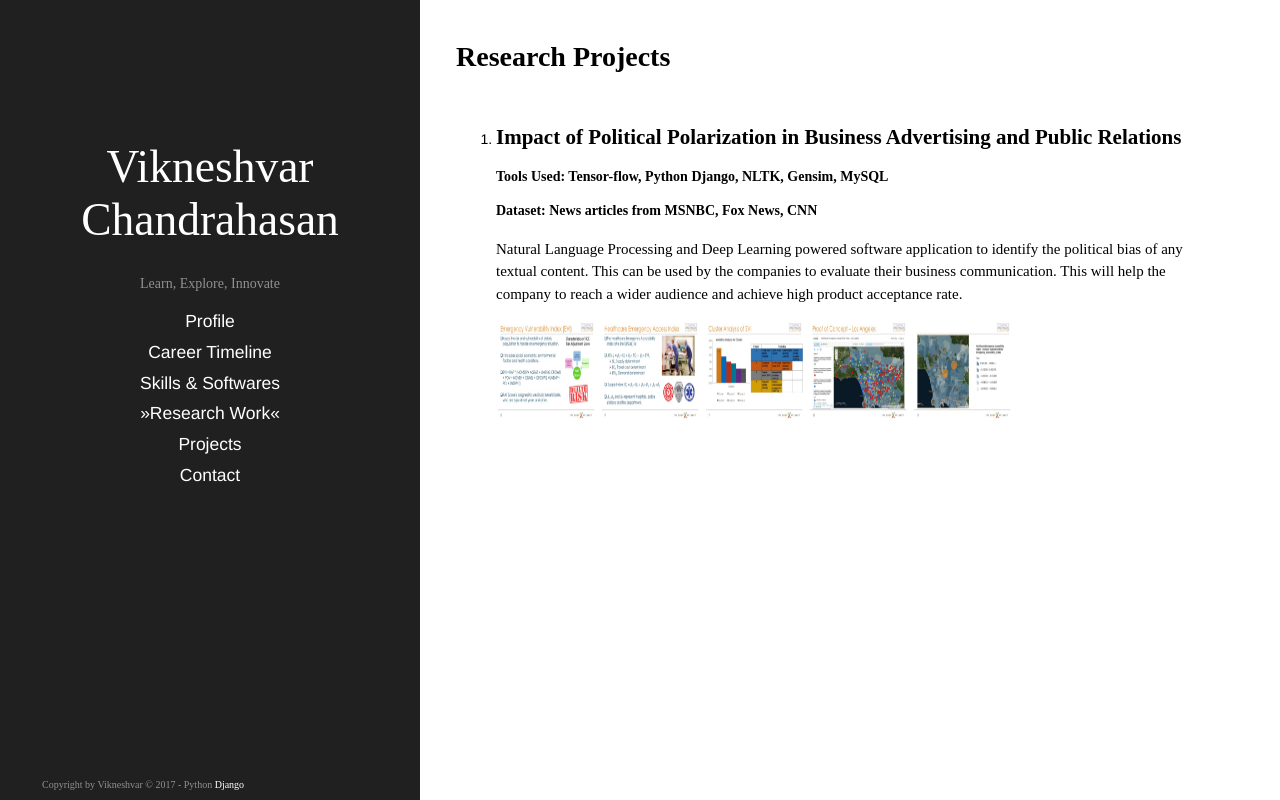
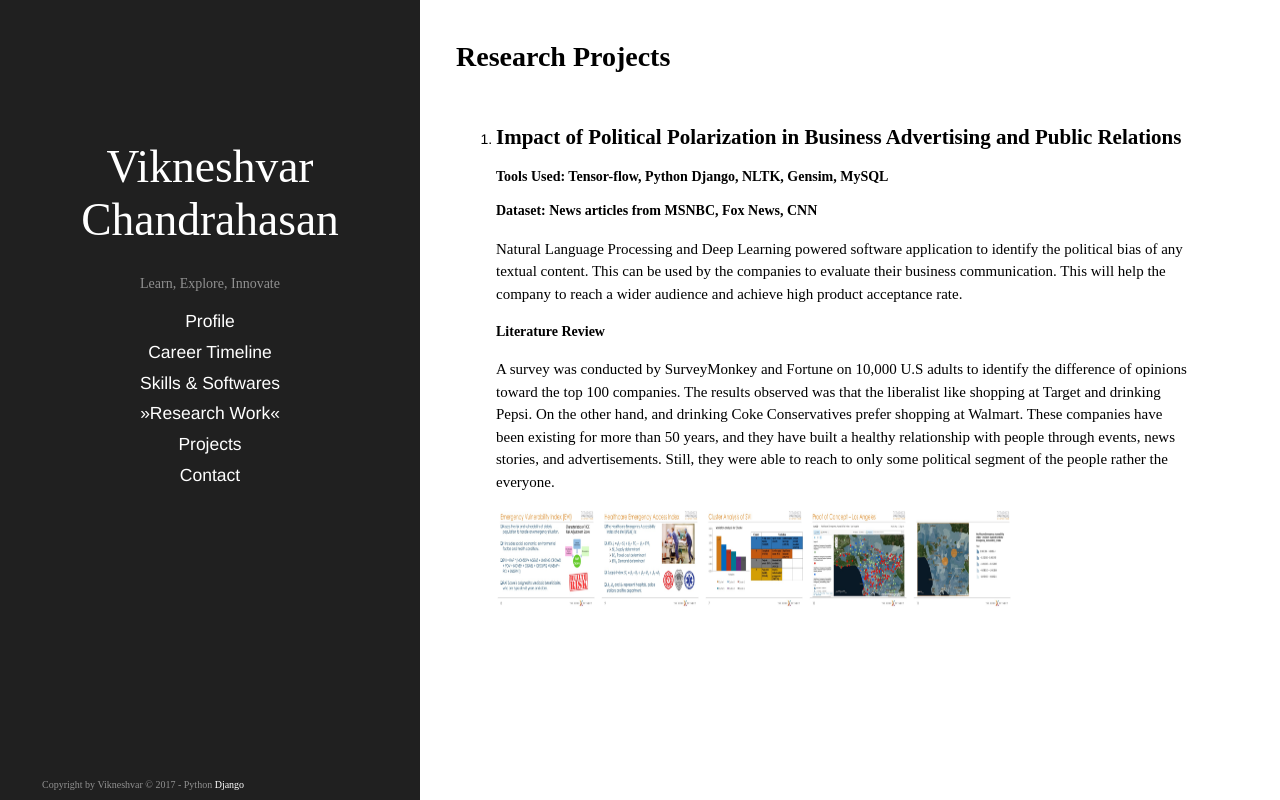
Before and after one commit to Vikneshvar/BazTechStudio, a Django app: page /rp/rep1 in a window 1280 px wide. Run offline with Django 3.2, Linux system fonts and the light colour scheme.

Commit message:
Updated nlp project info1

```diff
--- a/bazwebapp/templates/rep1.html
+++ b/bazwebapp/templates/rep1.html
@@ -58,6 +58,15 @@
           <h4> Dataset: News articles from MSNBC, Fox News, CNN</h4>
             <p> Natural Language Processing and Deep Learning powered software application to identify the political bias of any textual content. This can be used by the companies to evaluate their business communication. This will help the company to reach a wider audience and achieve high product acceptance rate.
             </p>
+          <h4> Literature Review </h4>
+            <p>
+              A survey was conducted by SurveyMonkey and Fortune on 10,000 U.S adults to identify the
+              difference of opinions toward the top 100 companies. The results observed was that the
+              liberalist like shopping at Target and drinking Pepsi. On the other hand, and drinking Coke
+              Conservatives prefer shopping at Walmart. These companies have been existing for more than 50 years,
+              and they have built a healthy relationship with people through events, news stories, and advertisements.
+              Still, they were able to reach to only some political segment of the people rather the everyone.
+            </p>
             <img src="static/images/r2/r2_2.jpg" class = "image" alt="img-mail" />
             <img src="static/images/r2/r2_3.jpg" class = "image" alt="img-mail" />
             <img src="static/images/r2/r2_1.jpg" class = "image" alt="img-mail" />
```
